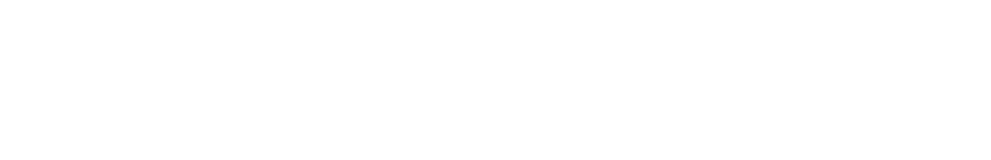
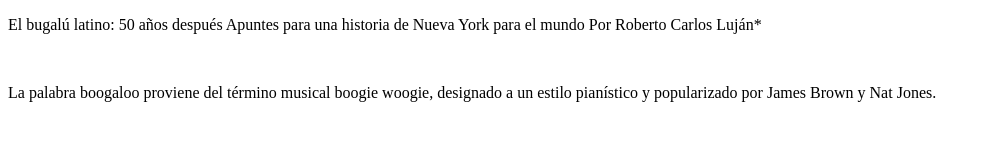
Before and after one commit to gerisastoque/ejercicio, a plain HTML site: page index.html in a window 1280 px wide. Shown: the whole page, without its empty margins (0-991 px from the left). Drawn offline with Linux system fonts and the light colour scheme.

Commit message:
Feat: inicio de la historia del bugaluu

```diff
--- a/index.html
+++ b/index.html
@@ -5,5 +5,14 @@
 		<meta name="viewport" content="width=device-width, initial-scale=1.0" />
 		<title>Document</title>
 	</head>
-	<body> </body>
+	<body>
+		<p
+			>El bugalú latino: 50 años después Apuntes para una historia de Nueva York para el mundo Por Roberto Carlos Luján*
+		</p>
+		<br />
+		<p
+			>La palabra boogaloo proviene del término musical boogie woogie, designado a un estilo pianístico y popularizado
+			por James Brown y Nat Jones.</p
+		>
+	</body>
 </html>
```
